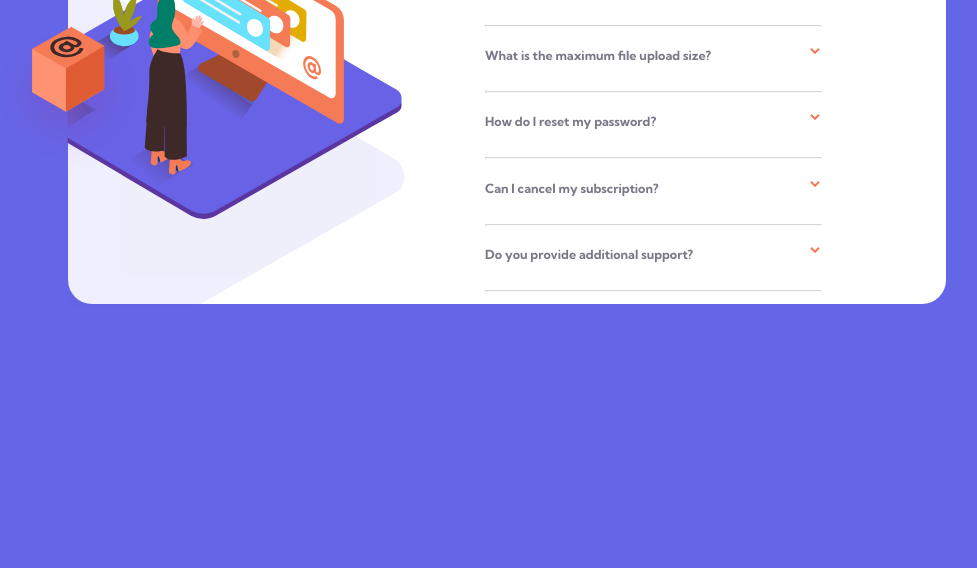
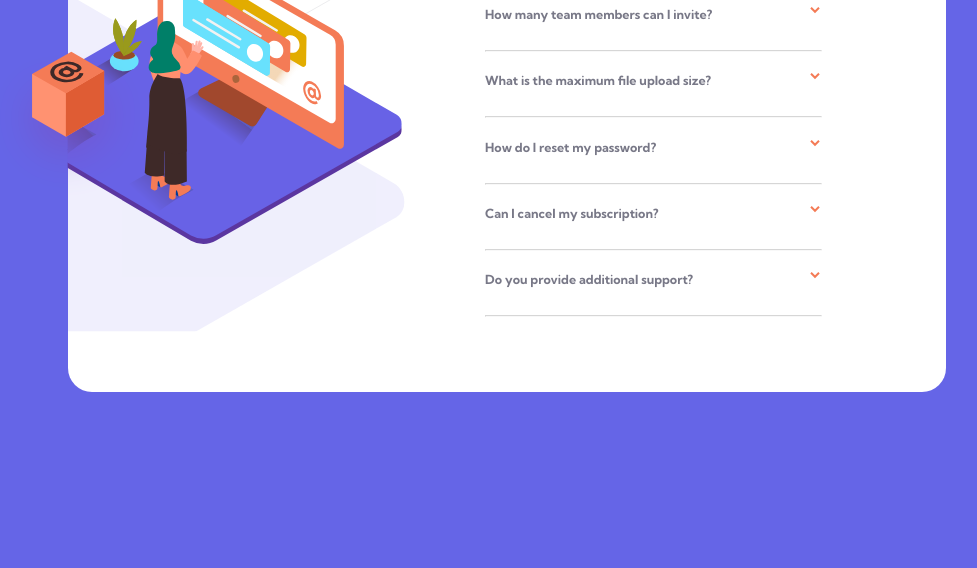
Before and after one commit to Deadflight/FAQ-accordion-card, a plain HTML site: page index.html in a window 1280 px wide. Shown: the part 232-800 px from the top of the page, without its empty margins (133-1110 px from the left). Drawn offline with Linux system fonts and the light colour scheme.

```diff
--- a/index.css
+++ b/index.css
@@ -148,8 +148,8 @@ body{
     flex-direction: row;
     margin-left: 14%;
     margin-right: 14%;
-    margin-top: 6%;
-    padding-bottom: 0;
+    margin-top: 8%;
+    padding-bottom: 5%;
   }
 
 
```
